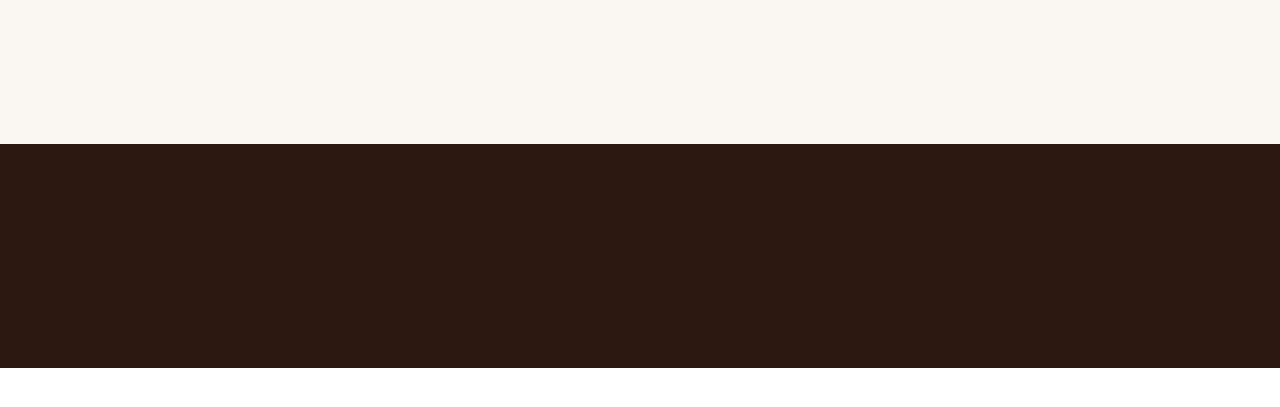
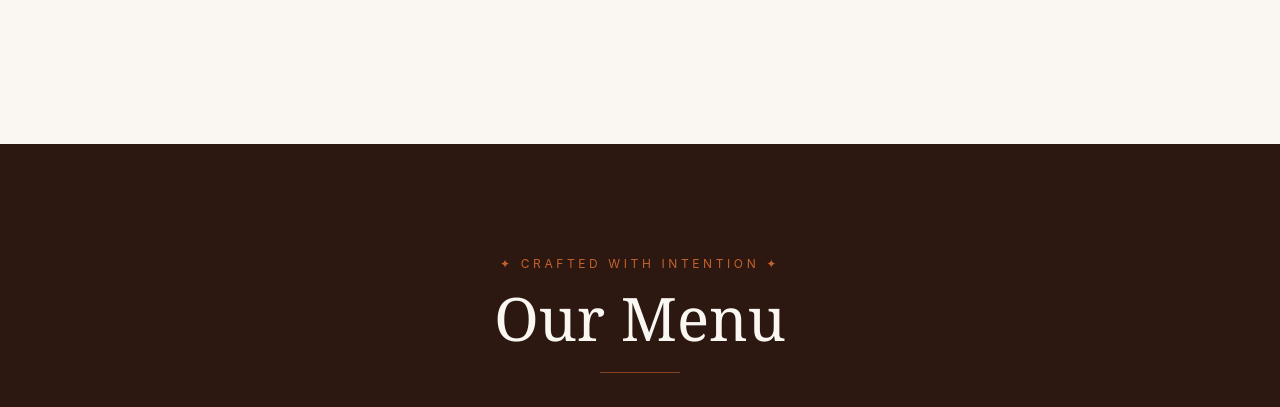
Before and after one commit to CodeByMaverick/ember-and-oak, a website: page index.html in a window 1280 px wide. Shown: the part 1568-1975 px from the top of the page. Before the commit the page ends 1936 px from the top, so only its background shows below. Drawn offline with Linux system fonts and the light colour scheme.

Commit message:
Build menu section header

```diff
--- a/index.html
+++ b/index.html
@@ -141,6 +141,20 @@
 
         <div class="mx-auto max-w-6xl">
 
+            <div class="text-center">
+
+                <p class="text-xs uppercase tracking-[0.3em] text-terracotta">
+                    ✦ Crafted with Intention ✦
+                </p>
+
+                <h2 class="mt-4 font-serif text-5xl text-cream md:text-6xl">
+                    Our Menu
+                </h2>
+
+                <div class="mx-auto mt-6 h-px w-20 bg-terracotta/60"></div>
+
+            </div>
+
         </div>
 
     </section>
```
Also changed, not shown: src/output.css.
